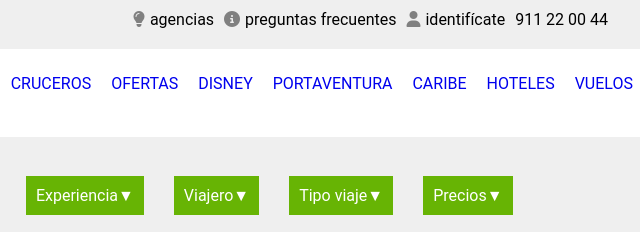
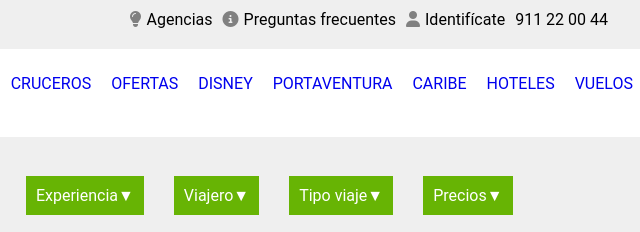
Before and after one commit to ManuelaGutierrezGutierrez/Travel-agency-web, a plain HTML site: page index.html in a window 1280 px wide. Shown: the top 232 px of the page, 544-1184 px from the left. Drawn offline with Linux system fonts and the light colour scheme.

Commit message:
add capitalize

```diff
--- a/index.html
+++ b/index.html
@@ -23,9 +23,9 @@
 				<img class="logo-container__img" src="./assets/logo_footer.png" alt="logo" />
 
 				<div class="logo-container__phone">
-					<p><i class="fa-solid fa-lightbulb"></i>agencias</p>
-					<p><i class="fa-solid fa-circle-info"></i>preguntas frecuentes</p>
-					<p><i class="fa-solid fa-user"></i>identifícate</p>
+					<p><i class="fa-solid fa-lightbulb"></i>Agencias</p>
+					<p><i class="fa-solid fa-circle-info"></i>Preguntas frecuentes</p>
+					<p><i class="fa-solid fa-user"></i>Identifícate</p>
 					<p>911 22 00 44</p>
 				</div>
 
--- a/styles/block/_header.scss
+++ b/styles/block/_header.scss
@@ -43,6 +43,7 @@ header {
 			margin: 20px 10px 20px 0px;
 			text-transform: uppercase;
 			padding: 5px;
+			color: black;
 		}
 
 		i {
```
